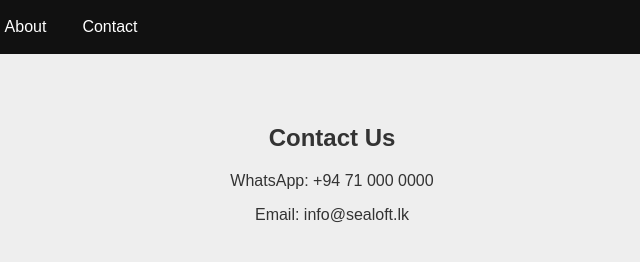
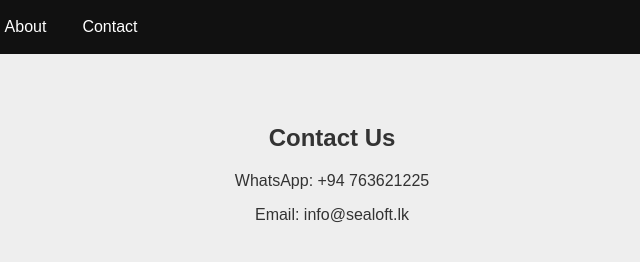
Before and after one commit to mhdaaqil/ceyloft-mulitipal-, a plain HTML site: page contact.html in a window 1280 px wide. Shown: the top 262 px of the page, 308-948 px from the left. Drawn offline with Linux system fonts and the light colour scheme.

Commit message:
Update contact.html

```diff
--- a/contact.html
+++ b/contact.html
@@ -14,4 +14,4 @@
     <li><a href="contact.html">Contact</a></li>
   </ul>
 </nav>
-<div class='hero'><h2>Contact Us</h2><p>WhatsApp: +94 71 000 0000</p><p>Email: info@sealoft.lk</p></div><footer><p>© 2025 Sealoft. All rights reserved.</p></footer></body></html>
+<div class='hero'><h2>Contact Us</h2><p>WhatsApp: +94 763621225</p><p>Email: info@sealoft.lk</p></div><footer><p>© 2025 Sealoft. All rights reserved.</p></footer></body></html>
```
